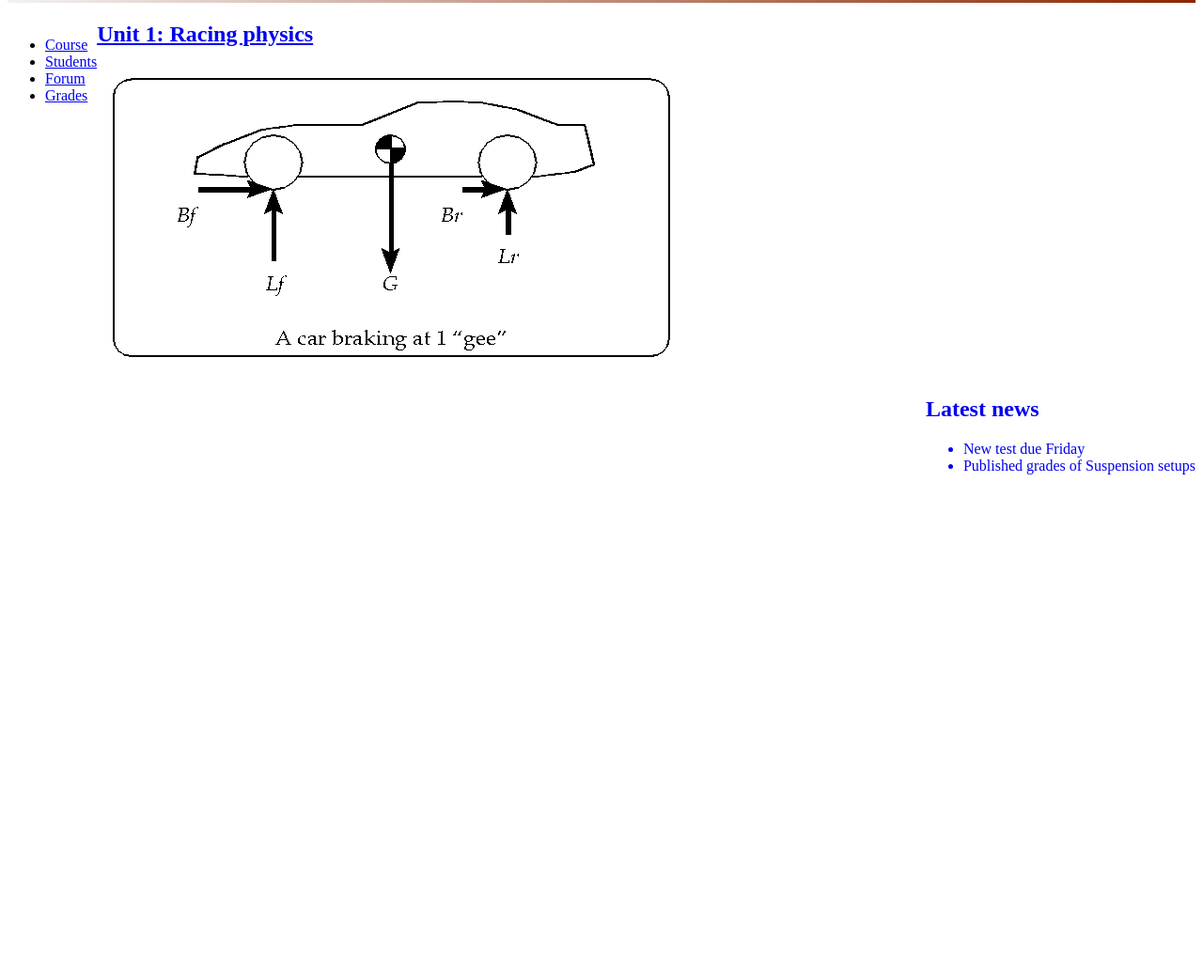
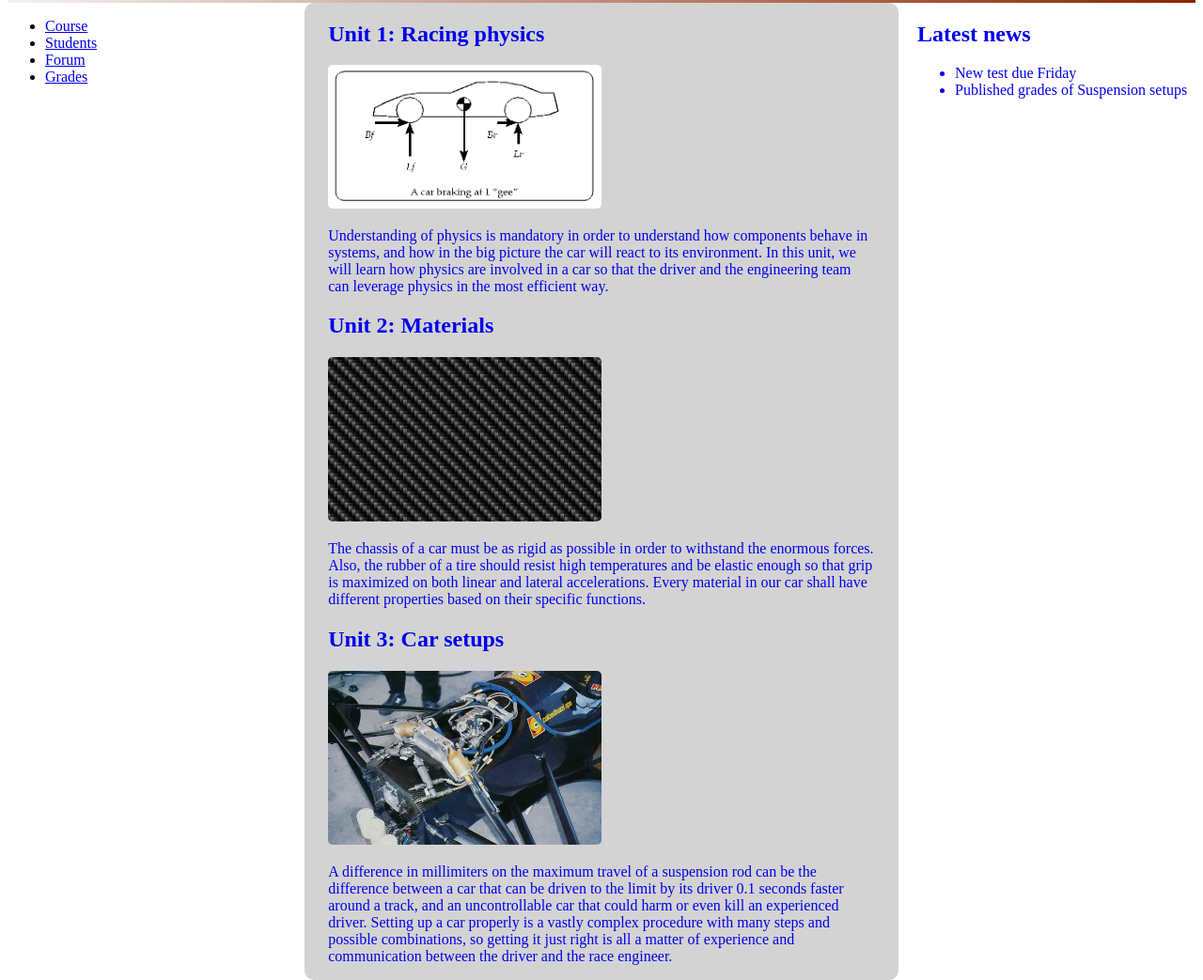
Before and after one commit to Davidryt/Web-Desing-Moodle-and-Cookie-management-, a plain HTML site: page index.html in a window 1280 px wide. Shown: the part 120-1163 px from the top of the page at 94% size. Before the commit the page ends 800 px from the top, so only its background shows below. Drawn offline with Linux system fonts and the light colour scheme.

Commit message:
Añadido contenido del curso, imágenes, algo de estilo

```diff
--- a/index.html
+++ b/index.html
@@ -33,7 +33,7 @@
             </ul>
             -->
         </header>
-		<div>
+		<div class="body">
 			<nav class="side-menu">
 				<ul>
 					<li><a href="index.html">Course</a></li>
@@ -45,7 +45,35 @@
 			<div class="course-contents">
 				<section>
 					<h2 class="unit-title">Unit 1: Racing physics</h2>
-					<img src="images/physics.gif">
+					<img src="images/physics.gif" class="content-img" alt="Basic forces in a car">
+					<p>
+						Understanding of physics is mandatory in order to understand how components behave in systems,
+						and how in the big picture the car will react to its environment. In this unit, we will learn
+						how physics are involved in a car so that the driver and the engineering team can
+						leverage physics in the most efficient way.
+					</p>
+				</section>
+				<section>
+					<h2 class="unit-title">Unit 2: Materials</h2>
+					<img src="images/carbon.jpg" class="content-img" alt="Carbon fiber sheet">
+					<p>
+						The chassis of a car must be as rigid as possible in order to withstand the enormous forces.
+						Also, the rubber of a tire should resist high temperatures and be elastic enough so that
+						grip is maximized on both linear and lateral accelerations. Every material in our car shall have
+						different properties based on their specific functions.
+					</p>
+				</section>
+				<section>
+					<h2 class="unit-title">Unit 3: Car setups</h2>
+					<img src="images/front-sus.jpg" class="content-img" alt="Front suspension of a open-wheeled car">
+					<p>
+						A difference in millimiters on the maximum travel of a suspension rod can be the difference
+						between a car that can be driven to the limit by its driver 0.1 seconds faster around a track,
+						and an uncontrollable car that could harm or even kill an experienced driver.
+						Setting up a car properly is a vastly complex procedure with many steps and possible combinations,
+						so getting it just right is all a matter of experience and communication between the driver and the
+						race engineer.
+					</p>
 				</section>
 			</div>
 			<aside class="latest-news">
--- a/styles/style.css
+++ b/styles/style.css
@@ -1,3 +1,7 @@
+* {
+	box-sizing: border-box;
+}
+
 .course-logo {
     border-radius: 50%;
     width: 5%;
@@ -5,7 +9,6 @@
 	heig: auto;
     float: left;
 }
-
 
 .course-title {
     text-align: center;
@@ -15,11 +18,27 @@
 
 .side-menu {
 	float: left;
+	width: 25%;
+}
 
+.course-contents {
+	width: 50%;
+	float: left;
+	background-color: lightgrey;
+	border-radius: 10px;
+	padding: 0 2% 0 2%;
+}
+
+.content-img {
+	max-width: 50%;
+	border-radius: 5px;
 }
 
 .latest-news {
-	float: right;
+	width: 25%;
+	float: left;
+	text-align: justify;
+	padding-left: 20px;
 }
 
 .header {
@@ -61,8 +80,19 @@
   float: right;
 }
 
+/* Tablet */
+@media screen and (max-width : 768px ){
+	.header a {
+		float: none;
+    	display: block;
+    	text-align: left;
+  	}
+  	.header-right {
+    	float: none;
+  	}
+}
 
-@media screen and (max-width: 700px) {
+@media screen and (max-width : 600px ){
 	.header a {
 		float: none;
     	display: block;
@@ -72,4 +102,7 @@
     	float: none;
   	}
 
+	.course-contents {
+
 	}
+}
```
Also changed, not shown: images/carbon.jpg (added), images/front-sus.jpg (added). Lines whose indentation alone changed are shown as unchanged.
